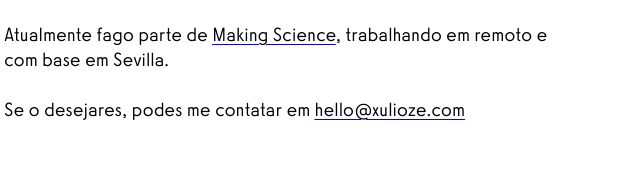
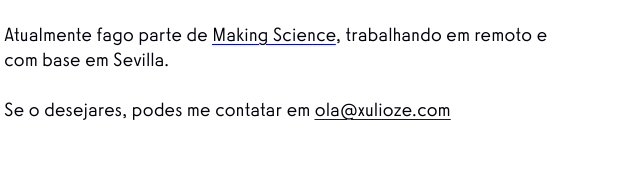
Before and after one commit to arinspunk/cv, a plain HTML site: page pt.html in a window 1280 px wide. Shown: the part 980-1170 px from the top of the page, 36-676 px from the left. Drawn offline with Linux system fonts and the light colour scheme.

Commit message:
engadir novos correios: hola e ola@xulioze.com

```diff
--- a/pt.html
+++ b/pt.html
@@ -67,7 +67,7 @@
 							</a>
 						</li>
 						<li class="c-header__menu-item c-header__menu-item--featured">
-							<a class="c-header__menu-link c-header__menu-link--featured" href="mailto:hello@xulioze.com" title="Escreve-me um email">
+							<a class="c-header__menu-link c-header__menu-link--featured" href="mailto:ola@xulioze.com" title="Escreve-me um email">
 								Falamos?
 							</a>
 						</li>
@@ -114,7 +114,7 @@
 					Atualmente fago parte de <a href="https://www.makingscience.com/" target="_blank" rel="noopener" title="Consultora de marketing digital">Making Science</a>, trabalhando em remoto e com base em Sevilla.
 				</p>
 				<p>
-					Se o desejares, podes me contatar em <a href="mailto:hello@xulioze.com" title="Escreve-me un email ;)">hello@xulioze.com</a>
+					Se o desejares, podes me contatar em <a href="mailto:ola@xulioze.com" title="Escreve-me un email ;)">ola@xulioze.com</a>
 				</p>
 			</div>
 			<div class="c-info__sun-wrap o-block">
@@ -299,8 +299,8 @@
 				<nav class="c-footer__menu o-block">
 					<ul class="c-footer__menu-list">
 						<li class="c-footer__menu-item">
-							<a class="c-footer__menu-link" href="mailto:hello@xulioze.com" title="O meu email">
-								hello@xulioze.com
+							<a class="c-footer__menu-link" href="mailto:ola@xulioze.com" title="O meu email">
+								ola@xulioze.com
 							</a>
 						</li>
 						<li class="c-footer__menu-item">
```
Also changed, not shown: index.html (+4 -4 lines).
